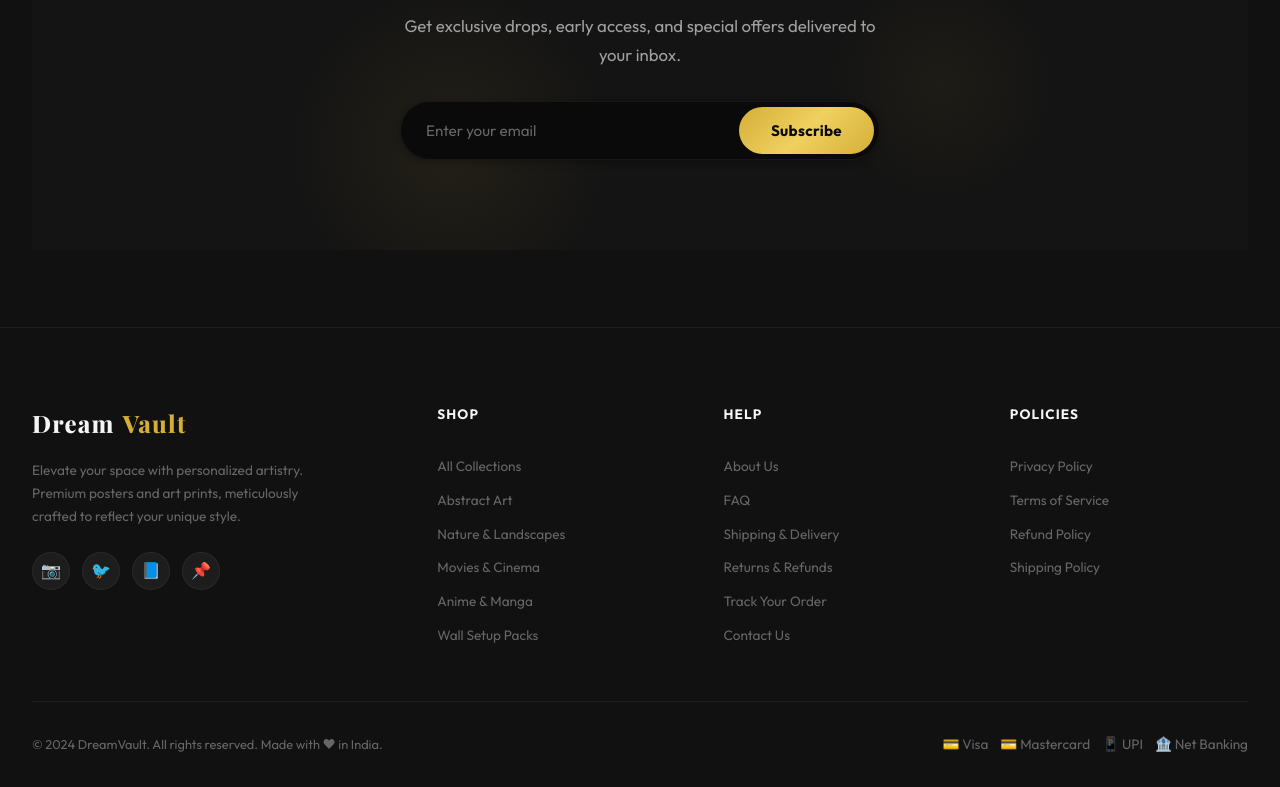
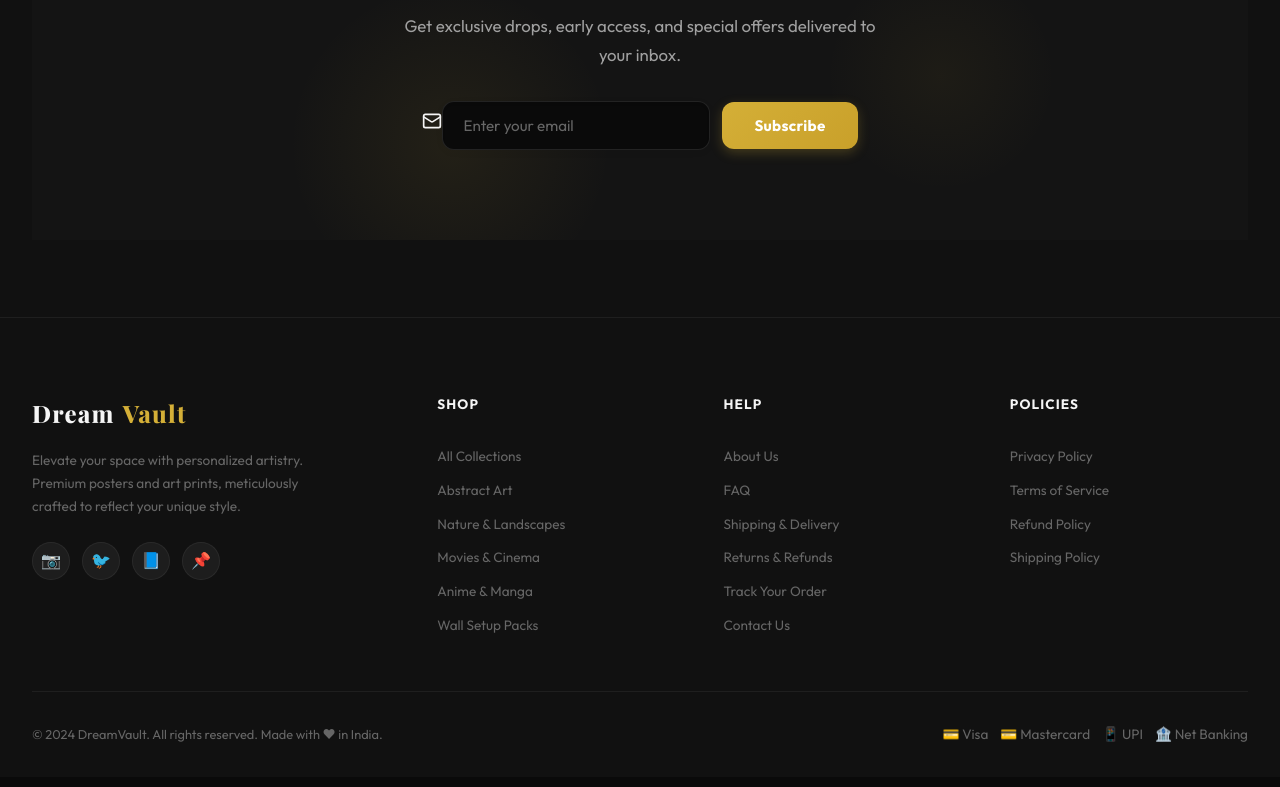
Before and after one commit to dreamvault01-cell/dreamvault, a Next.js app: page / in a window 1280 px wide. Shown: the part 3040-3827 px from the top of the page. Built offline with nearby package versions, Linux system fonts and the light colour scheme; no server answers; the database is empty; a web font is replaced by a local one.

Commit message:
Split newsletter input and button for premium look matching screenshot

```diff
--- a/src/app/globals.css
+++ b/src/app/globals.css
@@ -2602,34 +2602,37 @@ ul, ol {
   background: radial-gradient(circle, rgba(212, 175, 55, 0.05) 0%, transparent 65%);
 }
 
-/* Pill-shaped form */
+/* Form layout matching the screenshot but more premium */
 .newsletter-form {
   display: flex;
   align-items: center;
-  background: var(--bg-primary);
-  border: 1.5px solid var(--border-subtle);
-  border-radius: var(--radius-full);
-  padding: 5px;
-  box-shadow: var(--shadow-sm);
-  transition: border-color 0.3s, box-shadow 0.3s;
-  max-width: 480px;
+  gap: 12px;
+  justify-content: center;
+  max-width: 500px;
   margin: 0 auto;
 }
 
 .newsletter-form:focus-within {
-  border-color: var(--accent-gold);
-  box-shadow: 0 0 0 3px rgba(212, 175, 55, 0.15);
+  /* removed since focus is now on the input directly */
 }
 
 .newsletter-form input {
   flex: 1;
-  background: transparent;
-  border: none;
+  background: var(--bg-primary);
+  border: 1.5px solid var(--border-light);
+  border-radius: var(--radius-md);
   padding: 14px 20px;
   color: var(--text-primary);
   font-family: var(--font-sans);
   font-size: 0.95rem;
   outline: none;
+  box-shadow: inset 0 2px 4px rgba(0,0,0,0.02), 0 2px 8px rgba(0,0,0,0.04);
+  transition: all 0.3s;
+}
+
+.newsletter-form input:focus {
+  border-color: var(--accent-gold);
+  box-shadow: inset 0 2px 4px rgba(0,0,0,0.02), 0 0 0 3px rgba(212, 175, 55, 0.15);
 }
 
 .newsletter-form input::placeholder {
@@ -2637,13 +2640,24 @@ ul, ol {
 }
 
 .newsletter-form button {
-  border-radius: var(--radius-full);
+  border-radius: var(--radius-md);
   padding: 14px 32px;
   margin: 0;
   white-space: nowrap;
   flex-shrink: 0;
   font-weight: 700;
   letter-spacing: 0.02em;
+  background: linear-gradient(135deg, var(--accent-gold), #c9a02a);
+  border: none;
+  color: #fff;
+  box-shadow: 0 4px 12px rgba(212, 175, 55, 0.25);
+  transition: all 0.3s;
+}
+
+.newsletter-form button:hover {
+  transform: translateY(-1px);
+  box-shadow: 0 6px 16px rgba(212, 175, 55, 0.35);
+  background: linear-gradient(135deg, #e3c048, #c9a02a);
 }
 
 .newsletter-privacy {
--- a/src/app/page.tsx
+++ b/src/app/page.tsx
@@ -2,7 +2,7 @@
 import Link from 'next/link';
 import ProductCard from '@/components/ProductCard';
 import { getProducts, getCategories, getFeaturedProducts } from '@/lib/data';
-import { Rocket, Palette, Gem, ShieldCheck, Star } from 'lucide-react';
+import { Rocket, Palette, Gem, ShieldCheck, Star, Mail } from 'lucide-react';
 
 const testimonials = [
   {
@@ -260,12 +260,15 @@ export default async function Home() {
                 Get exclusive drops, early access, and special offers delivered to your inbox.
               </p>
               <form action="#" className="newsletter-form">
+                <div className="newsletter-input-wrapper">
+                  <Mail className="newsletter-icon" size={20} />
                   <input
                     type="email"
                     placeholder="Enter your email"
                     id="newsletter-email"
                     required
                   />
+                </div>
                 <button type="submit" className="btn btn-primary" id="newsletter-submit">
                   Subscribe
                 </button>
```
Lines whose indentation alone changed are shown as unchanged.
